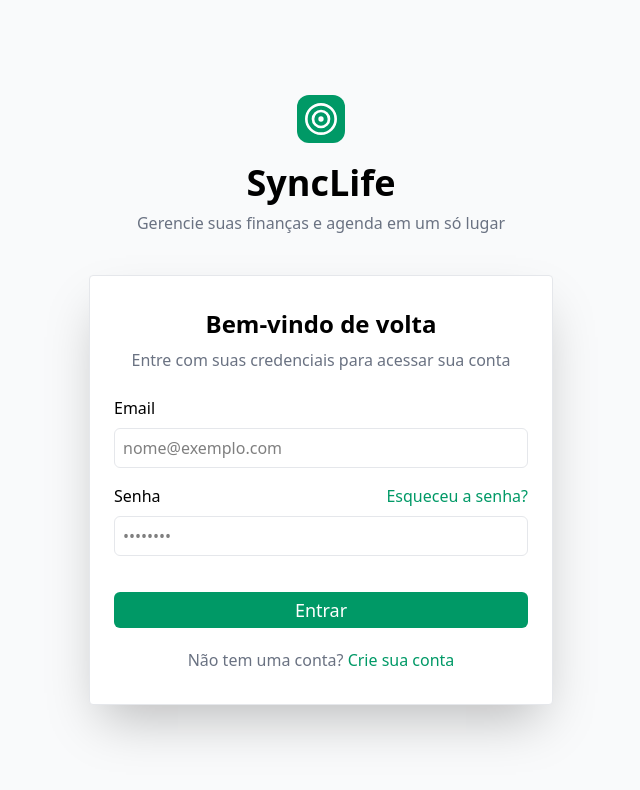
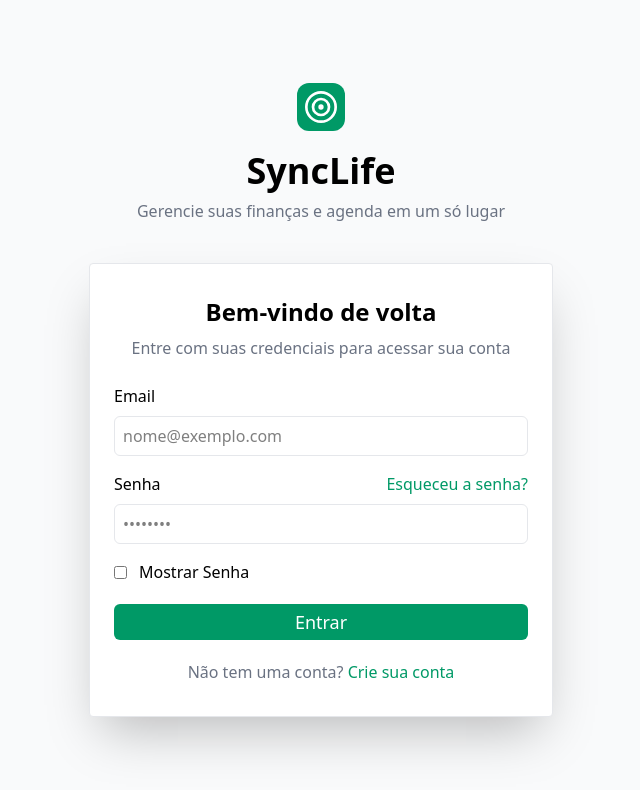
Before and after one commit to MariaJuliaAS/SyncLife, a React (Vite) app: page /login in a window 1280 px wide. Shown: the top 790 px of the page, without its empty margins (319-959 px from the left). Built offline with nearby package versions, Linux system fonts and the light colour scheme; no server answers.

Commit message:
Função de mostrar ou ocultar senha

```diff
--- a/src/pages/login/index.tsx
+++ b/src/pages/login/index.tsx
@@ -1,8 +1,56 @@
 import { GrTarget } from "react-icons/gr";
 import { Input } from "../../components/input";
 import { Link } from "react-router-dom";
+import { FormEvent, useState } from "react";
+import { auth } from "../../services/firebaseConnection";
+import { signInWithEmailAndPassword } from "firebase/auth";
+import { useNavigate } from "react-router-dom";
+
+interface UserProps {
+    email: string,
+    password: string
+}
 
 export function Login() {
+    const navigate = useNavigate()
+    const [userLogin, setUserLogin] = useState<UserProps>({
+        email: '',
+        password: ''
+    })
+    const [showPassword, setShowPassword] = useState(false)
+
+    async function handleLoginUser(e: FormEvent) {
+        e.preventDefault()
+
+        await signInWithEmailAndPassword(auth, userLogin.email, userLogin.password)
+            .then((infoUser) => {
+                const user = infoUser.user
+
+                if (user.emailVerified) {
+                    navigate('/', { replace: true })
+                } else {
+                    alert('Verfique seu email para acessar')
+                }
+            })
+            .catch((error) => {
+                switch (error.code) {
+                    case 'auth/invalid-credential':
+                    case 'auth/wrong-password':
+                        alert('Email ou senha inválidos!');
+                        break;
+                    case 'auth/user-not-found':
+                        alert('Usuário não encontrado!');
+                        break;
+                    case 'auth/too-many-requests':
+                        alert('Muitas tentativas, tente mais tarde!');
+                        break;
+                    default:
+                        console.log('Erro ao faze login: ' + error)
+                }
+            })
+    }
+
+
     return (
         <main className="h-screen w-full flex items-center justify-center bg-gray-50">
             <section className="w-full max-w-lg px-6">
@@ -18,11 +66,14 @@ export function Login() {
                         <span className="sm:text-base text-sm mt-2 text-gray-500">Entre com suas credenciais para acessar sua conta</span>
                     </div>
 
-                    <form className="flex flex-col">
+                    <form className="flex flex-col" onSubmit={handleLoginUser}>
                         <label className="sm:text-base text-sm mb-2 font-medium">Email</label>
                         <Input
                             placeholder="nome@exemplo.com"
                             type="email"
+                            value={userLogin.email}
+                            onChange={(e) => setUserLogin(prev => ({ ...prev, email: e.target.value }))}
+                            required
                         />
                         <div className="flex justify-between mb-2">
                             <label className="sm:text-base text-sm font-medium">Senha</label>
@@ -30,8 +81,21 @@ export function Login() {
                         </div>
                         <Input
                             placeholder="••••••••"
+                            type={showPassword ? 'text' : 'password'}
+                            value={userLogin.password}
+                            onChange={(e) => setUserLogin(prev => ({ ...prev, password: e.target.value }))}
+                            required
                         />
-                        <button className="sm:text-lg text-base my-5 bg-emerald-600 rounded-md py-1 text-white font-medium">
+                        <div className="flex items-center">
+                            <input
+                                type='checkbox'
+                                className="accent-emerald-600"
+                                onClick={() => setShowPassword(!showPassword)}
+                            />
+                            <label className="sm:text-base text-sm ml-3">{showPassword ? 'Ocultar senha' : 'Mostrar Senha'}</label>
+                        </div>
+
+                        <button className="sm:text-lg text-base my-5 bg-emerald-600 rounded-md py-1 text-white font-medium cursor-pointer transition-all duration-200 hover:scale-105" type="submit">
                             Entrar
                         </button>
                     </form>
```
